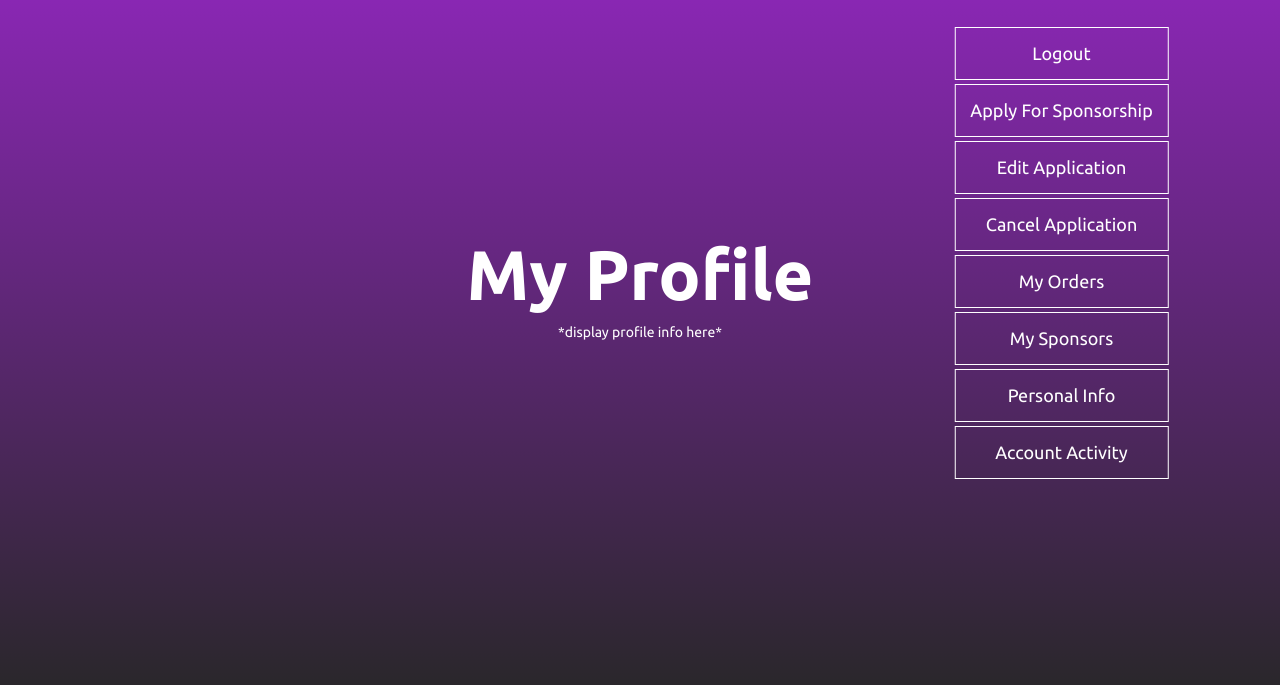
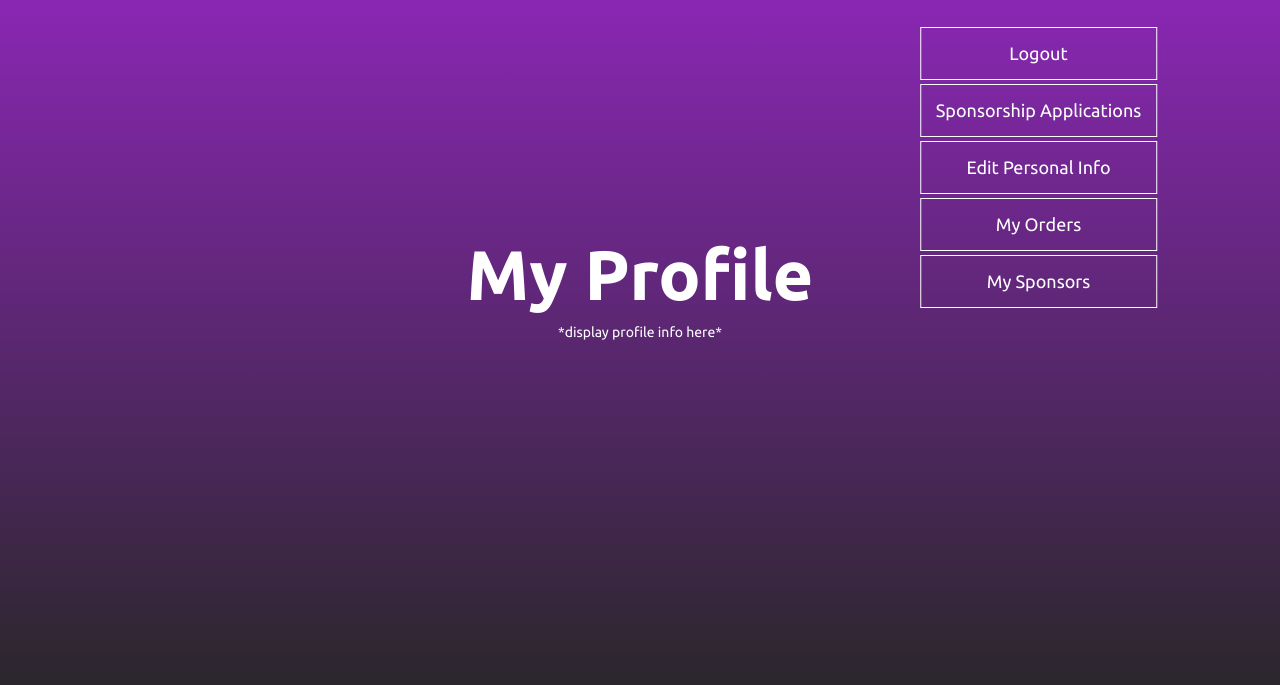
Before and after one commit to chris-cozy/TruckerApp, a plain HTML site: page Program/client-side/driver/profile.html in a window 1280 px wide. Shown: the part 93-778 px from the top of the page. Drawn offline with Linux system fonts and the light colour scheme.

Commit message:
restructured profile page

```diff
--- a/Program/client-side/driver/edit.html
+++ b/Program/client-side/driver/edit.html
@@ -67,6 +67,7 @@
     </section>
 
     <!-- JS for Toggling Nav Menu -->
+    <script src="index.js"></script>
     <script>
 
         var navLinks = document.getElementById("navLinks");
--- a/Program/client-side/driver/profile.js
+++ b/Program/client-side/driver/edit.js
@@ -5,6 +5,9 @@ const localHost = 'http://localhost:5000/';
 const corsHeader = 'https://cors-anywhere.herokuapp.com/'
 
 document.addEventListener('DOMContentLoaded', function () {
+    const currentUser = user.get_instance();
+
+    console.log(currentUser)
 
 });
 
--- a/Program/client-side/driver/profile.html
+++ b/Program/client-side/driver/profile.html
@@ -1,5 +1,6 @@
 <!DOCTYPE html>
 <html>
+
 <head>
     <meta name="viewport" content="width=device-width, initial-scale=1.0">
     <title>Good Driver | Profile</title>
@@ -14,7 +15,7 @@
 
 <body>
     <section class="header">
-        <nav class = "big">
+        <nav class="big">
             <a href="index.html"><img src="logo.png"></a>
             <div class="nav-links" id="navLinks">
                 <i class="fa fa-times-circle-o" onclick="hideMenu()"></i>
@@ -39,28 +40,20 @@
         <!-- Buttons for driver interactions and such -->
         <!-- These currently only link to this page, not yet implemented-->
         <!-- Some of these may not be implemented here, but could be if necessary-->
-        <div style = "float: right; transform: translate(-50%, 0%);">
+        <div style="float: right; transform: translate(-50%, 0%);">
             <a href="https://team21.cpsc4911.com" class="button">Logout</a>
 
             <!-- Allows the driver to edit the application they intend to send to sponsors-->
-            <a href="application.html" class="button">Apply For Sponsorship</a>
+            <a href="application.html" class="button">Sponsorship Applications</a>
 
             <!-- Allows the driver to edit their public and private info-->
-            <a href="edit.html" class="button">Edit Application</a>
-
-            <!-- Allows the driver to cancel their application-->
-            <a href="cancel.html" class="button">Cancel Application</a>
+            <a href="edit.html" class="button">Edit Personal Info</a>
 
             <!-- Shows the driver a history of their orders-->
             <a href="profile.html" class="button">My Orders</a>
 
             <!-- Allows the driver access to their sponsor's homepage-->
             <a href="profile.html" class="button">My Sponsors</a>
-
-
-            <!-- These are mostly additional or experimental-->
-            <a href="profile.html" class="button">Personal Info</a>
-            <a href="profile.html" class="button">Account Activity</a>
         </div>
 
     </section>
@@ -69,14 +62,15 @@
     <script>
 
         var navLinks = document.getElementById("navLinks");
-    function showMenu(){
+        function showMenu() {
             navLinks.style.right = "0";
         }
-    function hideMenu(){
+        function hideMenu() {
             navLinks.style.right = "-400px";
         }
 
     </script>
 
 </body>
+
 </html>
```
Lines whose indentation alone changed are shown as unchanged.
